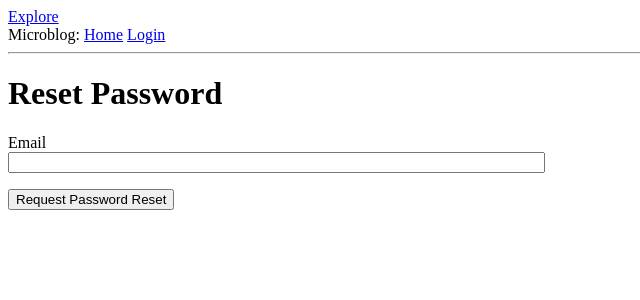
After one commit to rakkaalhazimi/Flask-Tutorial, a Flask app: page /reset_password_request in a window 1280 px wide. The commit adds this page. Shown: the top 300 px of the page, without its empty margins (0-640 px from the left). Run offline with Flask 2, Linux system fonts and the light colour scheme.

Commit message:
Part 10 Email Support

```diff
--- a/app/__init__.py
+++ b/app/__init__.py
@@ -3,6 +3,7 @@ from config import Config
 from flask_sqlalchemy import SQLAlchemy
 from flask_migrate import Migrate
 from flask_login import LoginManager
+from flask_mail import Mail
 import logging, os
 from logging.handlers import SMTPHandler, RotatingFileHandler
 
@@ -12,6 +13,8 @@ db = SQLAlchemy(app)
 migrate = Migrate(app, db)
 login = LoginManager(app)
 login.login_view = "login" # The name of the view to redirect to when the user needs to log in.
+mail = Mail(app)
+
 
 if not app.debug:
     if app.config["MAIL_SERVER"]:
--- a/app/forms.py
+++ b/app/forms.py
@@ -56,4 +56,14 @@ class PostForm(FlaskForm):
     ])
     submit = SubmitField("Submit")
 
+class ResetPasswordRequestForm(FlaskForm):
+    email = StringField("Email", validators=[DataRequired(), Email()])
+    submit = SubmitField("Request Password Reset")
+
+class ResetPasswordForm(FlaskForm):
+    password = PasswordField("Password", validators=[DataRequired()])
+    password2 = PasswordField(
+        'Repeat Password', validators=[DataRequired(), EqualTo('password')])
+    submit = SubmitField('Request Password Reset')
+
 # Create form flow: install flask-wtf
--- a/app/routes.py
+++ b/app/routes.py
@@ -1,7 +1,10 @@
 from flask import render_template, flash, redirect, url_for, request
+from flask_login import current_user, login_user, logout_user, login_required
 from app import app, db
-from app.forms import LoginForm, RegistrationForm, EditProfileForm, EmptyForm, PostForm
-from flask_login import current_user, login_user, logout_user, login_required
+from app.email import send_password_reset_email
+from app.forms import (LoginForm, RegistrationForm, EditProfileForm,
+                       EmptyForm, PostForm, ResetPasswordRequestForm,
+                       ResetPasswordForm)
 from app.models import User, Post
 from werkzeug.urls import url_parse
 from datetime import datetime
@@ -20,11 +23,11 @@ def index():
         return redirect(url_for("index")) # redirect prevent duplicate
 
     page = request.args.get("page", 1, type=int)
-    flash(page)
     posts = current_user.followed_posts().paginate(
         page, app.config["POST_PER_PAGE"], False) # show own and followed post
     next_url = url_for("index", page=posts.next_num)\
         if posts.has_next else None
+    # additional kwargs in url_for are appended to generated URL as query argument
     prev_url = url_for("index", page=posts.prev_num)\
         if posts.has_prev else None
     return render_template("index.html", title="Home Page", form=form,
@@ -170,6 +173,35 @@ def unfollow(username):
     else:
         return redirect(url_for("index"))
 
+@app.route("/reset_password_request", methods=["GET", "POST"])
+def reset_password_request():
+    if current_user.is_authenticated:
+        return redirect(url_for("index"))
+    form = ResetPasswordRequestForm()
+    if form.validate_on_submit():
+        user = User.query.filter_by(email=form.email.data).first()
+        if user:
+            send_password_reset_email(user)
+        # show flash msg even if the email is unknown (protection)
+        flash("Check your email for the instructions to reset your password")
+        return redirect(url_for("login"))
+    return render_template("reset_password_request.html",
+                           title="Reset Password", form=form)
+
+@app.route("/reset_password/<token>", methods=["GET", "POST"])
+def reset_password(token):
+    if current_user.is_authenticated:
+        return redirect(url_for("index"))
+    user = User.verify_reset_password_token(token)
+    if not user:
+        return redirect(url_for("index"))
+    form = ResetPasswordForm()
+    if form.validate_on_submit():
+        user.set_password(form.password.data)
+        db.session.commit()
+        flash("Your password has been reset.")
+        return redirect(url_for("login"))
+    return render_template("reset_password.html", form=form)
 
 # routes flow: add decorator @app.route(url) and
 #              create a func that return html string or render templates
--- a/app/templates/login.html
+++ b/app/templates/login.html
@@ -25,6 +25,9 @@
             New user? <a href="{{ url_for('register') }}">Click to register!</a>
             </span>
   </p>
-
 </form>
+<p>
+  Forgot your Password?
+  <a href="{{ url_for('reset_password_request') }}">Click to reset It</a>
+</p>
 {% endblock %}
--- /dev/null
+++ b/app/templates/reset_password_request.html
@@ -0,0 +1,16 @@
+{% extends "base.html" %}
+
+{% block content %}
+  <h1>Reset Password</h1>
+  <form action="" method="post">
+    {{ form.hidden_tag() }}
+    <p>
+      {{ form.email.label }}<br/>
+      {{ form.email(size=64) }}<br/>
+      {% for error in form.email.errors %}
+      <span style="color: red;">[{{ error }}]</span>
+      {% endfor %}
+    </p>
+    <p>{{ form.submit() }}</p>
+  </form>
+{% endblock %}
```
Also changed, not shown: app/email.py (added, +24 -0 lines), app/models.py (+17 -1 lines), app/templates/email/reset_password.html (added, +12 -0 lines), app/templates/email/reset_password.txt (added, +11 -0 lines), app/templates/reset_password.html (added, +23 -0 lines), app.db. Lines whose indentation alone changed are shown as unchanged.
